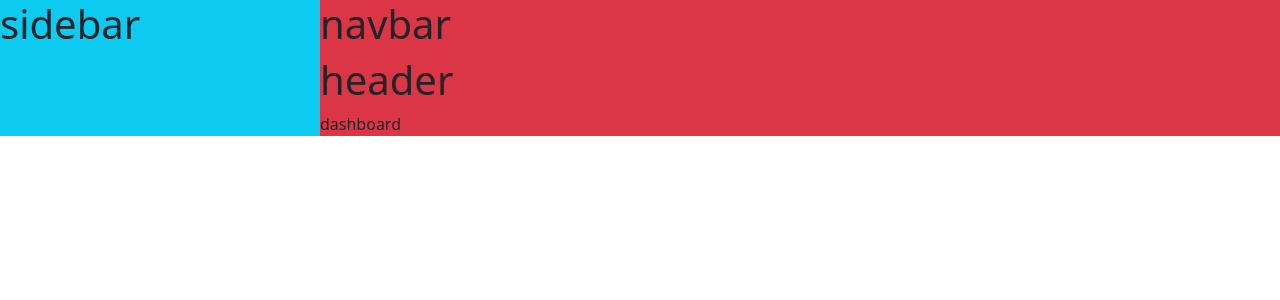
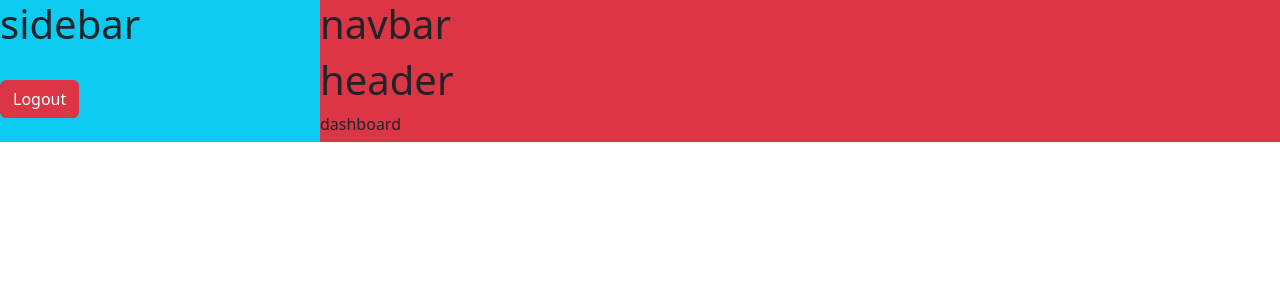
Before and after one commit to OmarElkeshen38/food-management-app, a React (Vite) app: page /dashboard in a window 1280 px wide. Shown: the top 300 px of the page. Built offline with nearby package versions, Linux system fonts and the light colour scheme; sample sign-in values are in the browser's storage.

Commit message:
fiish protect route

```diff
--- a/src/App.jsx
+++ b/src/App.jsx
@@ -16,6 +16,7 @@ import CategoriesList from "./Categories/CategoriesList/CategoriesList";
 import CategoryData from "./Categories/CategoryData/CategoryData";
 import UsersList from "./Users/UsersList/UsersList";
 import { jwtDecode } from "jwt-decode";
+import ProtectedRoute from "./Shared/ProtectedRoute/ProtectedRoute";
 
 function App() {
 
@@ -43,7 +44,7 @@ function App() {
     },
     {
       path: "/dashboard",
-      element: <MainLayout />,
+      element: <ProtectedRoute><MainLayout /></ProtectedRoute>,
       errorElement: <NotFound />,
       children: [
         { index: true, element: <Dashboard /> },
--- a/src/Shared/ProtectedRoute/ProtectedRoute.jsx
+++ b/src/Shared/ProtectedRoute/ProtectedRoute.jsx
@@ -1,11 +1,9 @@
 import React from 'react'
+import { Navigate } from 'react-router-dom';
 
-function ProtectedRoute() {
-  return (
-    <div>
-
-    </div>
-  )
+function ProtectedRoute({loginData,children}) {
+  if(localStorage.getItem('token') ||loginData) return children;
+  else return <Navigate to='/login' />
 }
 
 export default ProtectedRoute
--- a/src/Shared/SideBar/SideBar.jsx
+++ b/src/Shared/SideBar/SideBar.jsx
@@ -1,9 +1,18 @@
+import { useNavigate } from 'react-router-dom';
 import styles from './SideBar.module.css';
 
 function SideBar() {
+
+  let navigate = useNavigate();
+  let logout = () => {
+    localStorage.removeItem('token');
+    navigate('/login');
+  }
+
   return (
     <div>
       <h1>sidebar</h1>
+      <button className='btn btn-danger my-4' onClick={logout}>Logout</button>
     </div>
   )
 }
```
